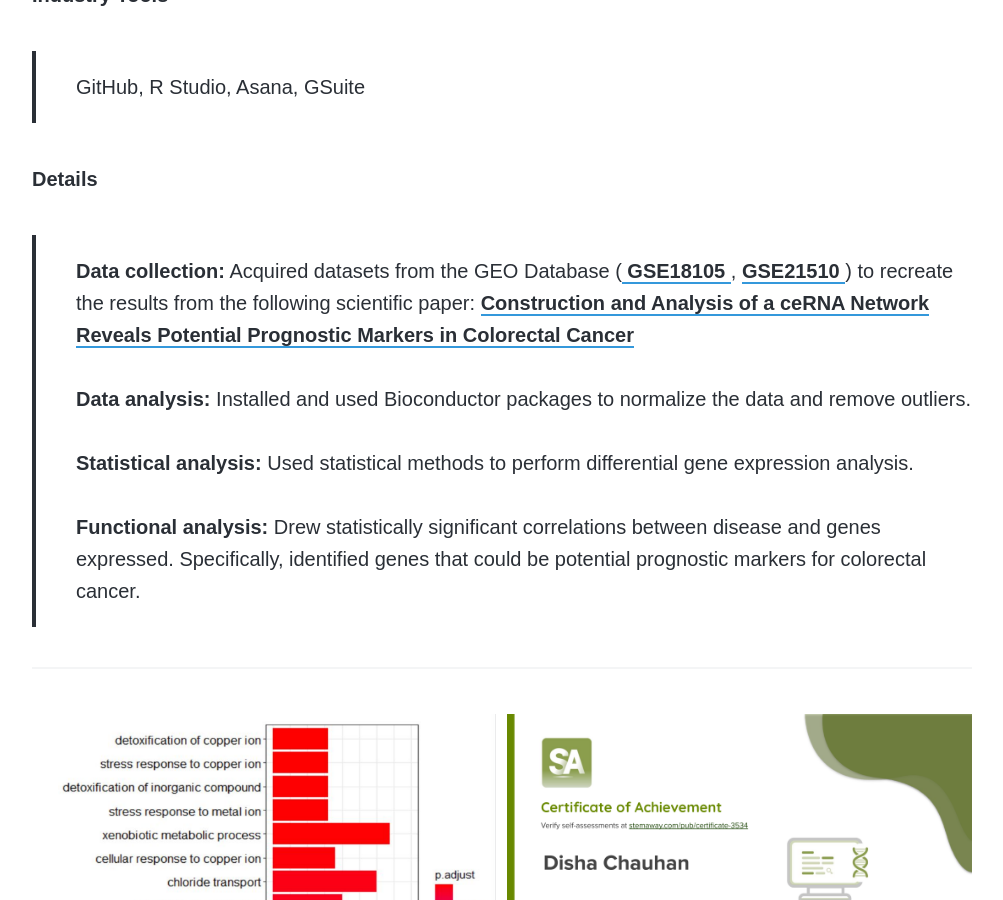
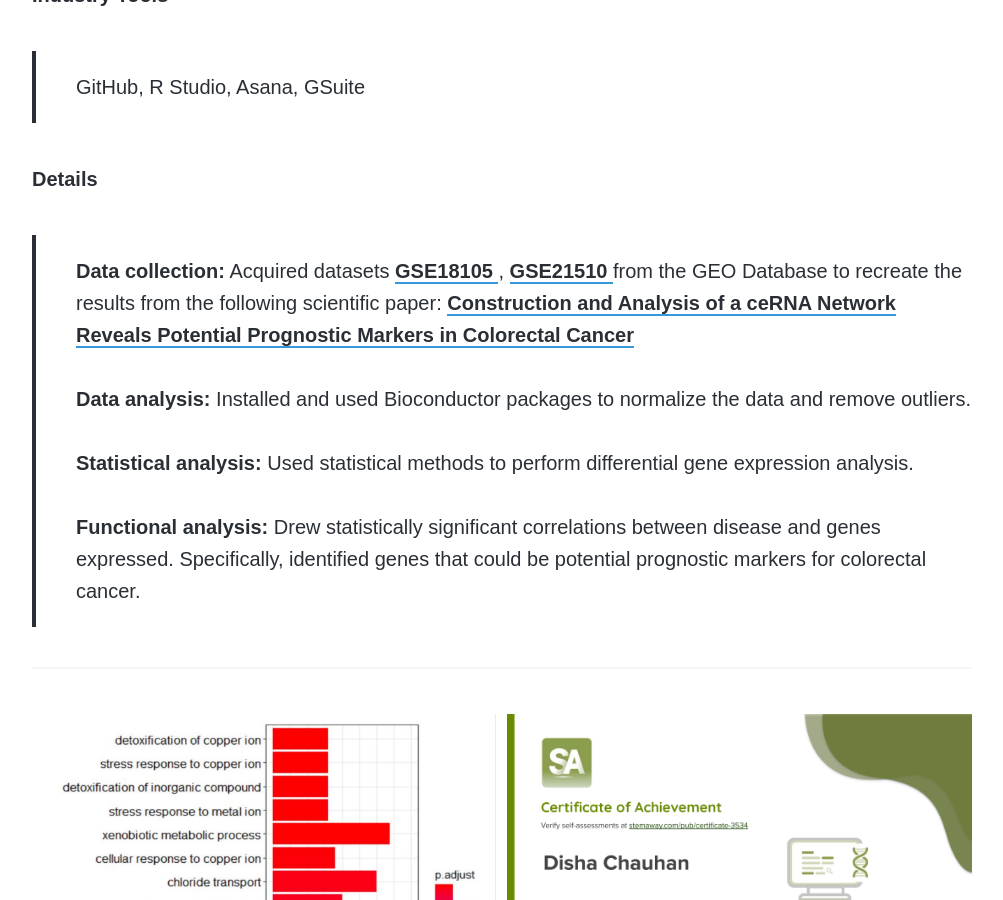
Before and after one commit to disha-22/disha-22.github.io, a Jekyll site: the page built from _projects/bio.md, in a window 1280 px wide and 900 px high, scrolled down 2409 px. Shown: the whole window, without its empty margins (138-1141 px from the left). Built offline with Jekyll 4.4.1, drawn with Linux system fonts in a browser that asks for light colours; nearby versions of some CDN libraries; some web fonts are replaced.

Commit message:
Update bio.md

```diff
--- a/_projects/bio.md
+++ b/_projects/bio.md
@@ -30,7 +30,7 @@
 > GitHub, R Studio, Asana, GSuite
 
 <h6> Details </h6>
-> <b>Data collection:</b> Acquired datasets from the GEO Database (<a href = "https://www.ncbi.nlm.nih.gov/geo/geo2r/?acc=GSE18105"> GSE18105 </a>, <a href="https://www.ncbi.nlm.nih.gov/geo/query/acc.cgi?acc=GSE21510"> GSE21510 </a>) to recreate the results from the following scientific paper: <a href="https://www.ncbi.nlm.nih.gov/pmc/articles/PMC7228005/"> Construction and Analysis of a ceRNA Network Reveals Potential Prognostic Markers in Colorectal Cancer</a>
+> <b>Data collection:</b> Acquired datasets <a href = "https://www.ncbi.nlm.nih.gov/geo/geo2r/?acc=GSE18105"> GSE18105 </a>, <a href="https://www.ncbi.nlm.nih.gov/geo/query/acc.cgi?acc=GSE21510"> GSE21510 </a> from the GEO Database to recreate the results from the following scientific paper: <a href="https://www.ncbi.nlm.nih.gov/pmc/articles/PMC7228005/"> Construction and Analysis of a ceRNA Network Reveals Potential Prognostic Markers in Colorectal Cancer</a>
 <br><br> <b>Data analysis:</b> Installed and used Bioconductor packages to normalize the data and remove outliers.
 <br><br> <b>Statistical analysis:</b> Used statistical methods to perform differential gene expression analysis.
 <br><br> <b>Functional analysis:</b> Drew statistically significant correlations between disease and genes expressed. Specifically, identified genes that could be potential prognostic markers for colorectal cancer.
```
